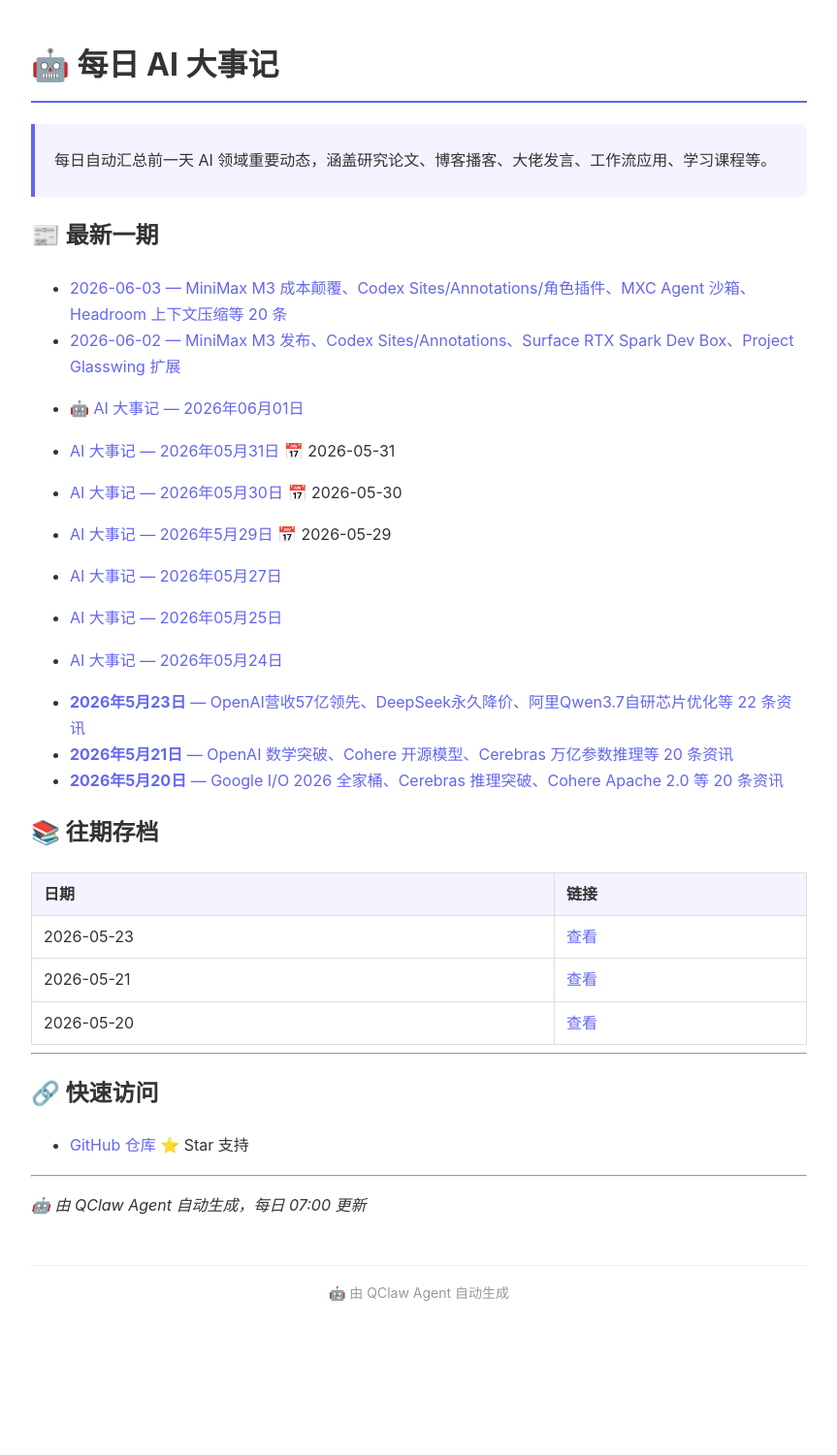
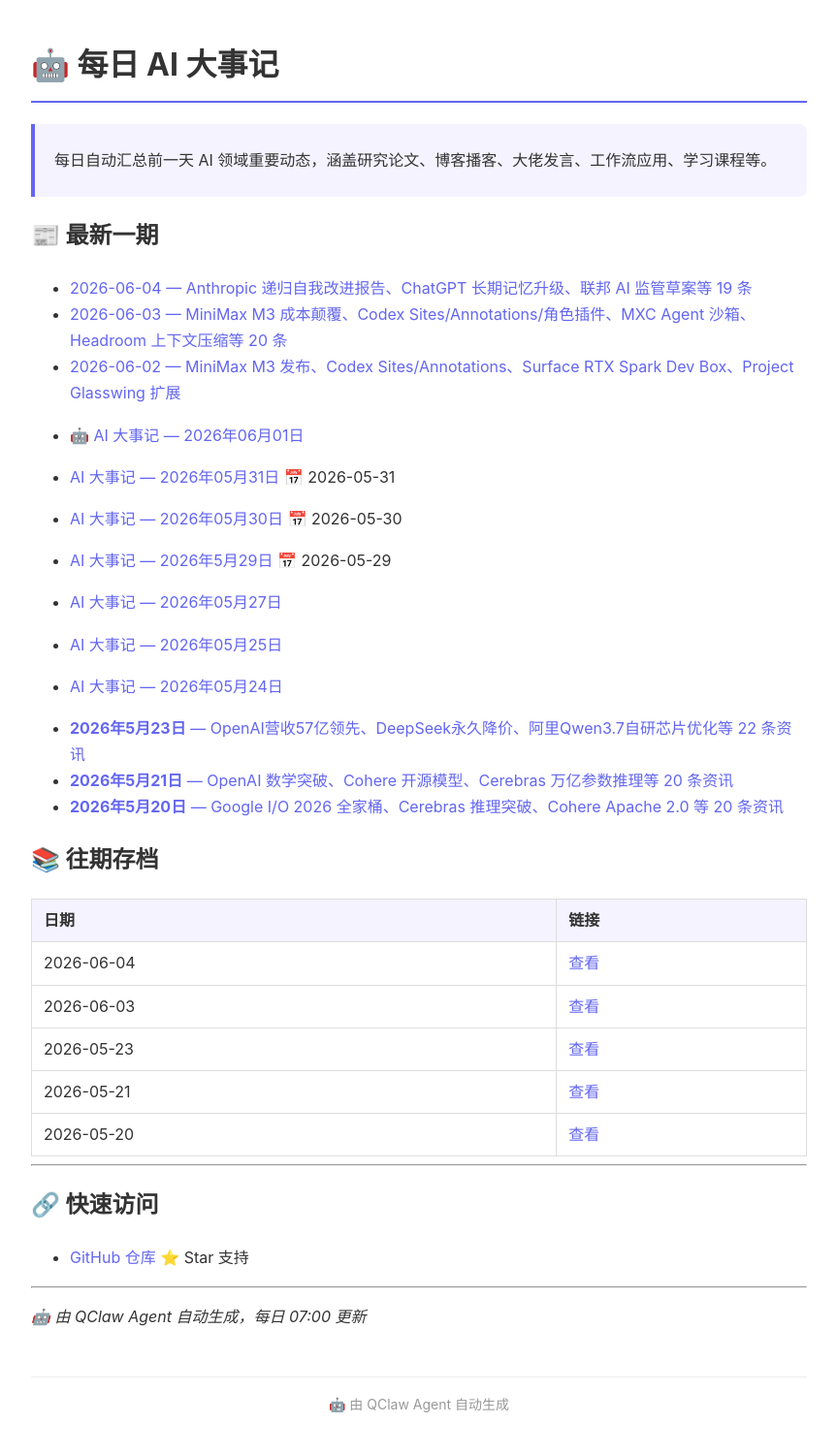
Before and after one commit to jared0612/daily-ai-news, a Jekyll site: the page built from index.md, in a window 1280 px wide. Shown: the whole page at 97% size, without its empty margins (208-1071 px from the left). Built offline with Jekyll 4.4.1, drawn with Linux system fonts in a browser that asks for light colours; before the commit the page ends 1386 px from its top, so only the background shows below that.

Commit message:
📋 更新 index.md: 添加 2026-06-04 最新一期链接

```diff
--- a/index.md
+++ b/index.md
@@ -11,6 +11,7 @@ title: AI 大事记
 
 ## 📰 最新一期
 
+- [2026-06-04 — Anthropic 递归自我改进报告、ChatGPT 长期记忆升级、联邦 AI 监管草案等 19 条](daily/2026-06-04.html)
 - [2026-06-03 — MiniMax M3 成本颠覆、Codex Sites/Annotations/角色插件、MXC Agent 沙箱、Headroom 上下文压缩等 20 条](daily/2026-06-03.html)
 - [2026-06-02 — MiniMax M3 发布、Codex Sites/Annotations、Surface RTX Spark Dev Box、Project Glasswing 扩展](daily/2026-06-02.html)
 - [🤖 AI 大事记 — 2026年06月01日](daily/2026-06-01.md)
@@ -33,6 +34,8 @@ title: AI 大事记
 
 | 日期 | 链接 |
 |------|------|
+| 2026-06-04 | [查看](/daily-ai-news/daily/2026-06-04.html) |
+| 2026-06-03 | [查看](/daily-ai-news/daily/2026-06-03.html) |
 | 2026-05-23 | [查看](/daily-ai-news/daily/2026-05-23.html) |
 | 2026-05-21 | [查看](/daily-ai-news/daily/2026-05-21.html) |
 | 2026-05-20 | [查看](/daily-ai-news/daily/2026-05-20.html) |
```
